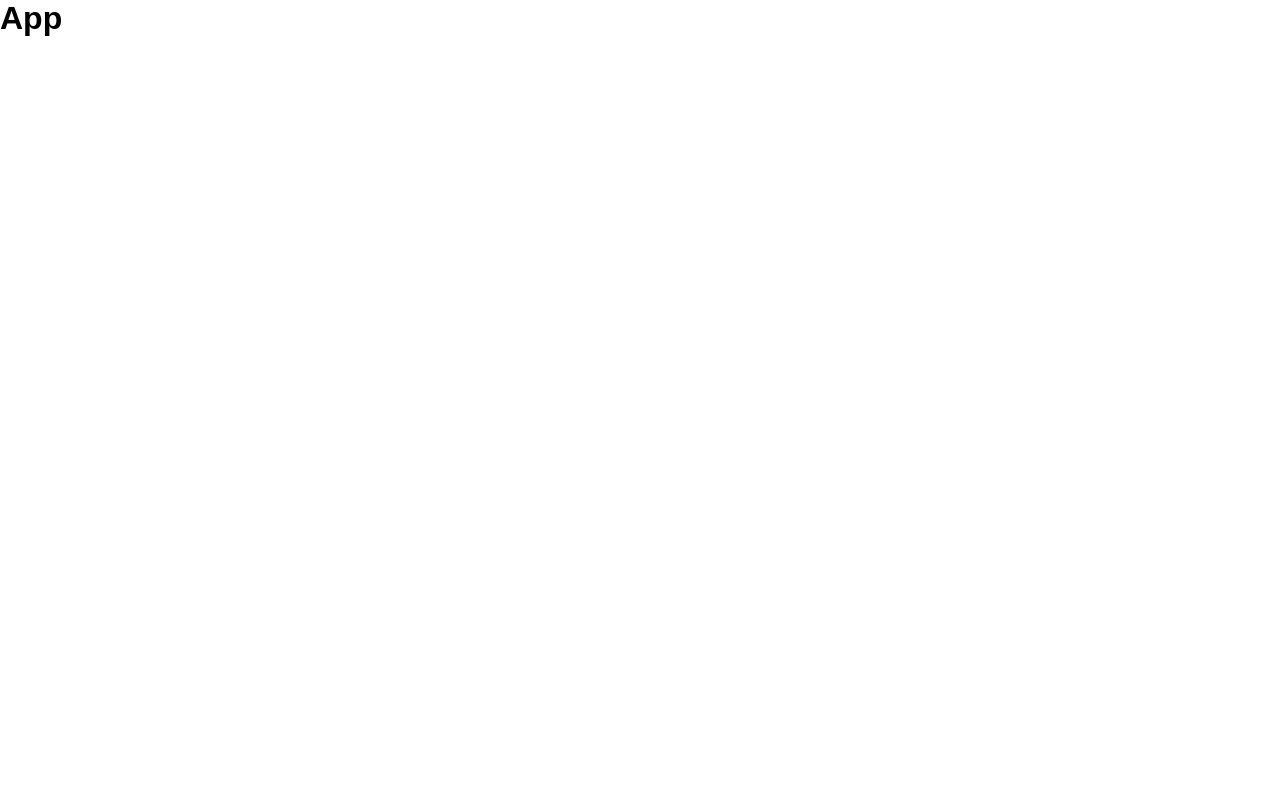
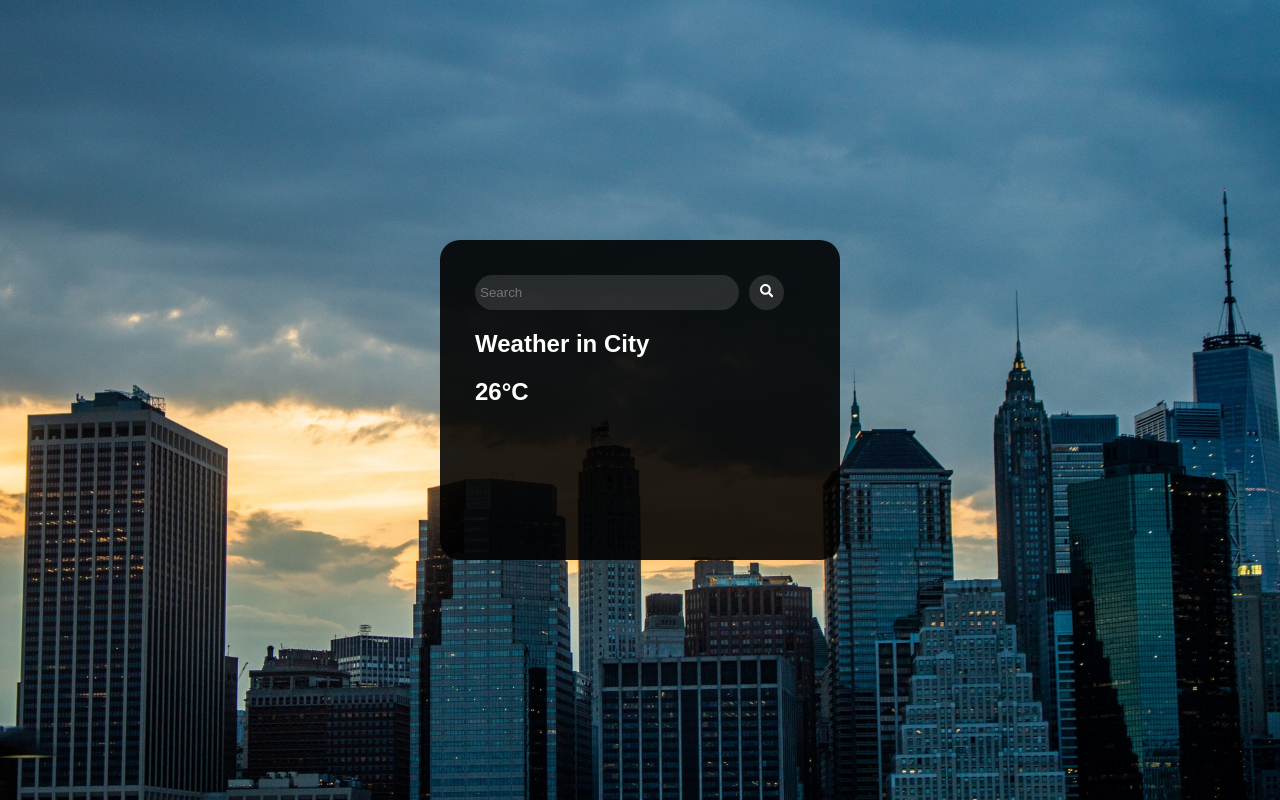
Before and after one commit to josevini/weather-page, a React (Create React App) app: page / in a window 1280 px wide. Built offline with nearby package versions, Linux system fonts and the light colour scheme.

Commit message:
Updating App.js

```diff
--- a/src/App.js
+++ b/src/App.js
@@ -1,10 +1,12 @@
 import { Component } from 'react'
+import WeatherInfo from './components/WeatherInfo'
+import './App.css'
 
 export default class App extends Component {
   render() {
     return (
-      <main>
-        <h1>App</h1>
+      <main className='main'>
+        <WeatherInfo />
       </main>
     )
   }
```
